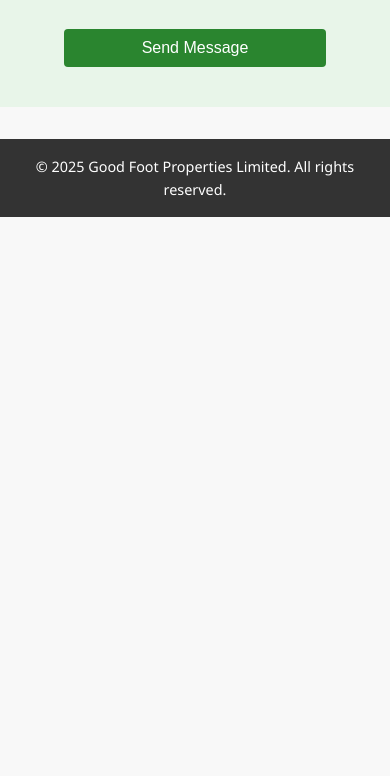
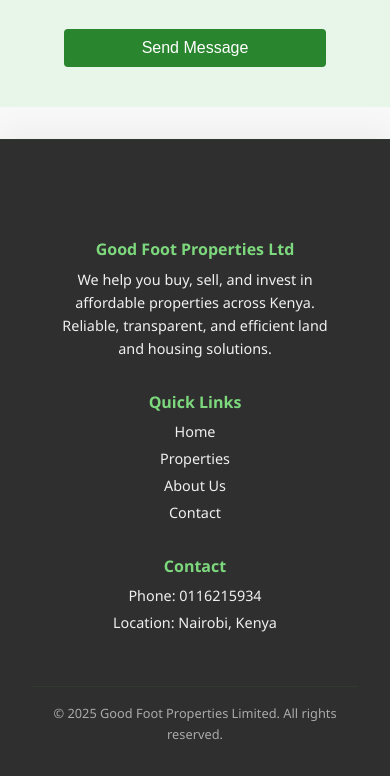
Before and after one commit to GMurira/goodfootproperties, a website: page public/index.html in a window 390 px wide. Shown: the part 3707-4483 px from the top of the page. Before the commit the page ends 3924 px from the top, so only its background shows below. Drawn offline with Linux system fonts and the light colour scheme; no server answers.

Commit message:
Added Footer

```diff
--- a/public/css/navigation-improvements.css
+++ b/public/css/navigation-improvements.css
@@ -505,6 +505,110 @@ header.scrolled {
     padding: 0.4rem 0;
   }
 }
+/* [ ... your existing CSS remains unchanged above ] */
+/* Footer Base Styling */
+.footer {
+  background: #2f2f2f; /* Dark grey background */
+  backdrop-filter: blur(12px);
+  color: #f0f0f0;
+  padding: 4rem 2rem 2rem;
+  border-top: 1px solid rgba(42, 133, 47, 0.1);
+  box-shadow: 0 -6px 30px rgba(0, 0, 0, 0.05);
+  font-size: 0.95rem;
+}
+
+.footer-container {
+  max-width: 1200px;
+  margin: auto;
+  display: flex;
+  justify-content: space-between;
+  flex-wrap: wrap;
+  gap: 2rem;
+}
+
+/* Footer Sections */
+.footer-section {
+  flex: 1 1 250px;
+  min-width: 250px;
+}
+
+.footer-section h3,
+.footer-section h4 {
+  color: #7dd87d;
+  margin-bottom: 1rem;
+  font-size: 1.2rem;
+  font-weight: 700;
+}
+
+.footer-section p,
+.footer-section a {
+  color: #f0f0f0;
+  line-height: 1.6;
+  text-decoration: none;
+  transition: all 0.3s ease;
+}
+
+.footer-section a:hover {
+  color: #7dd87d;
+  text-decoration: underline;
+}
+
+.footer-section ul {
+  list-style: none;
+  padding: 0;
+  margin: 0;
+}
+
+.footer-section ul li {
+  margin-bottom: 0.6rem;
+}
+
+/* Footer Bottom Bar */
+.footer-bottom {
+  text-align: center;
+  margin-top: 3rem;
+  padding-top: 1.5rem;
+  border-top: 1px solid rgba(42, 133, 47, 0.15);
+  font-size: 0.9rem;
+  color: #aaa;
+}
+
+/* Footer Responsive Styles */
+@media (max-width: 768px) {
+  .footer-container {
+    flex-direction: column;
+    gap: 0.5rem;
+    padding: 1.5rem 1rem;
+  }
+
+  .footer-section {
+    flex: 1 1 auto !important;
+    min-width: auto !important;
+    padding: 0.2rem 0 !important;
+    margin-bottom: 0.3rem !important;
+    text-align: center;
+  }
+
+  .footer-section h3,
+  .footer-section h4 {
+    margin: 0.4rem 0 0.3rem;
+    font-size: 1rem;
+  }
+
+  .footer-section p,
+  .footer-section ul li {
+    margin: 0.25rem 0;
+    font-size: 0.9rem;
+  }
+
+  .footer-bottom {
+    margin-top: 1rem;
+    padding-top: 1rem;
+    font-size: 0.8rem;
+  }
+}
+
+
 
 /* Tablet Responsive */
 @media (max-width: 1024px) and (min-width: 769px) {
@@ -589,3 +693,89 @@ html {
 body {
   overflow-x: hidden;
 }
+
+
+
+/* Tablet Responsive */
+@media (max-width: 1024px) and (min-width: 769px) {
+  .mobile-menu {
+    gap: 1.5rem;
+  }
+
+  .mobile-menu a,
+  .dropbtn {
+    font-size: 1rem;
+    padding: 0.65rem 1.25rem;
+  }
+
+  /* Tablet Hero Content Padding */
+  .hero-content {
+    padding-top: 110px !important;
+  }
+
+  .company-name {
+    font-size: 2.5rem;
+    gap: 0.8rem;
+  }
+
+  .company-name-container {
+    padding: 0 0 1.5rem 0;
+    margin-bottom: 1.5rem;
+  }
+
+  .logo-icon {
+    width: 50px;
+    height: 50px;
+  }
+}
+
+/* Small mobile devices */
+@media (max-width: 480px) {
+  .mobile-menu {
+    width: 100%;
+    max-width: 100%;
+    padding: 6rem 1.5rem 2rem 1.5rem;
+  }
+
+  /* Small Mobile Hero Content Padding - FIXED */
+  .hero-content {
+    padding-top: 160px !important;
+  }
+
+  .company-name {
+    font-size: 1.5rem;
+    gap: 0.3rem;
+  }
+
+  .company-name-container {
+    padding: 0 0 0.8rem 0;
+    margin-bottom: 0.8rem;
+  }
+
+  .logo-icon {
+    width: 40px;
+    height: 40px;
+  }
+
+  .container {
+    padding: 0.5rem 1rem;
+  }
+}
+
+/* Focus states for accessibility */
+.mobile-menu a:focus,
+.dropbtn:focus,
+.hamburger:focus {
+  outline: 2px solid #2a852f;
+  outline-offset: 2px;
+}
+
+/* Smooth scrolling */
+html {
+  scroll-behavior: smooth;
+}
+
+/* Prevent horizontal scroll on mobile */
+body {
+  overflow-x: hidden;
+}
--- a/public/index.html
+++ b/public/index.html
@@ -200,10 +200,35 @@
     </div>
   </section>
 
-  <!-- Footer -->
-  <footer>
-    <p>&copy; 2025 Good Foot Properties Limited. All rights reserved.</p>
-  </footer>
+ <footer class="footer">
+  <div class="footer-container">
+    <div class="footer-section about">
+      <h3>Good Foot Properties Ltd</h3>
+      <p>We help you buy, sell, and invest in affordable properties across Kenya. Reliable, transparent, and efficient land and housing solutions.</p>
+    </div>
+
+    <div class="footer-section links">
+      <h4>Quick Links</h4>
+      <ul>
+        <li><a href="/index.html">Home</a></li>
+        <li><a href="/properties.html">Properties</a></li>
+        <li><a href="/about.html">About Us</a></li>
+        <li><a href="/contact.html">Contact</a></li>
+      </ul>
+    </div>
+
+    <div class="footer-section contact">
+      <h4>Contact</h4>
+      <p><a href="tel:0116215934">Phone: 0116215934</a></p>
+      <p>Location: Nairobi, Kenya</p>
+    </div>
+  </div>
+
+  <div class="footer-bottom">
+    &copy; 2025 Good Foot Properties Limited. All rights reserved.
+  </div>
+</footer>
+
 
   <!-- JavaScript -->
   <script>
```
